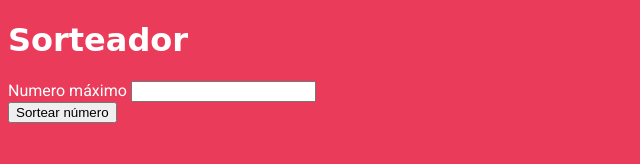
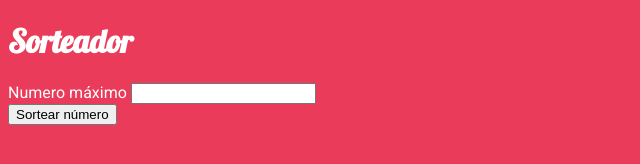
Before and after one commit to PhilipeF/exercicio_grunt, a website: page src/index.html in a window 1280 px wide. Shown: the whole page, without its empty margins (0-640 px from the left). Drawn offline with Linux system fonts and the light colour scheme.

Commit message:
Feat: adicionando a fonte Lobster no projeto

```diff
--- a/Gruntfile.js
+++ b/Gruntfile.js
@@ -29,6 +29,6 @@ module.exports = function (grunt) {
     grunt.loadNpmTasks('grunt-contrib-less');
     grunt.loadNpmTasks('grunt-contrib-watch');
 
-    grunt.registerTask('default', ['watch'])
-    grunt.registerTask('build', ['less:production'])
+    grunt.registerTask('default', ['watch']);
+    grunt.registerTask('build', ['less:production']);
 }
--- a/package.json
+++ b/package.json
@@ -13,6 +13,7 @@
   "devDependencies": {
     "grunt": "^1.6.1",
     "grunt-contrib-less": "^3.0.0",
-    "grunt-contrib-watch": "^1.1.0"
+    "grunt-contrib-watch": "^1.1.0",
+    "grunt-replace": "^2.0.2"
   }
 }
--- a/src/index.html
+++ b/src/index.html
@@ -9,6 +9,7 @@
     <link
         href="https://fonts.googleapis.com/css2?family=Roboto:ital,wght@0,100;0,300;0,400;0,500;0,700;0,900;1,100;1,300;1,400;1,500;1,700;1,900&display=swap"
         rel="stylesheet">
+    <link href="https://fonts.googleapis.com/css2?family=Lobster&display=swap" rel="stylesheet">
     <title>Sorteador</title>
 
     <link rel="stylesheet" href="/dev/styles/main.css">
```
Also changed, not shown: 1 other file.
